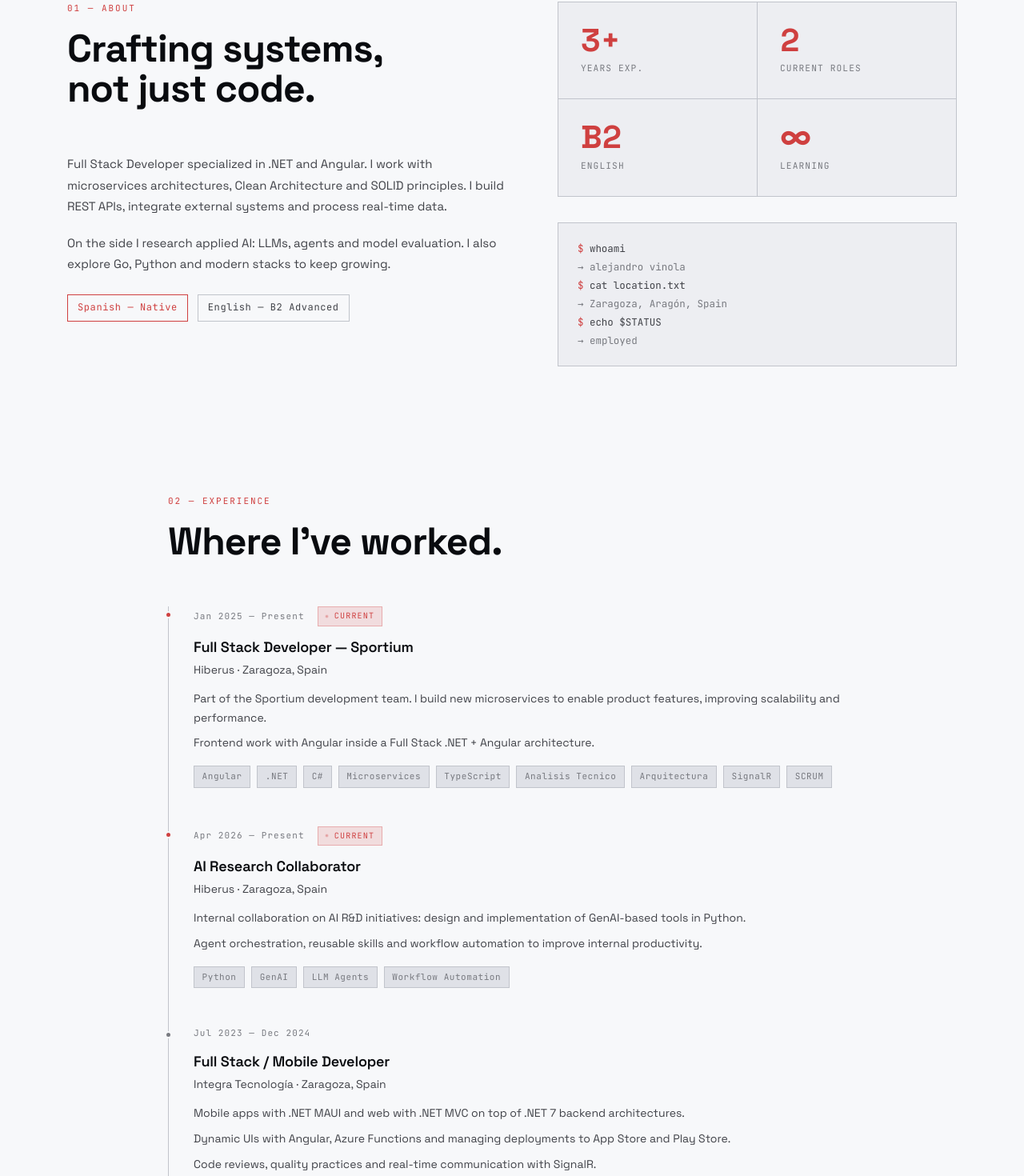
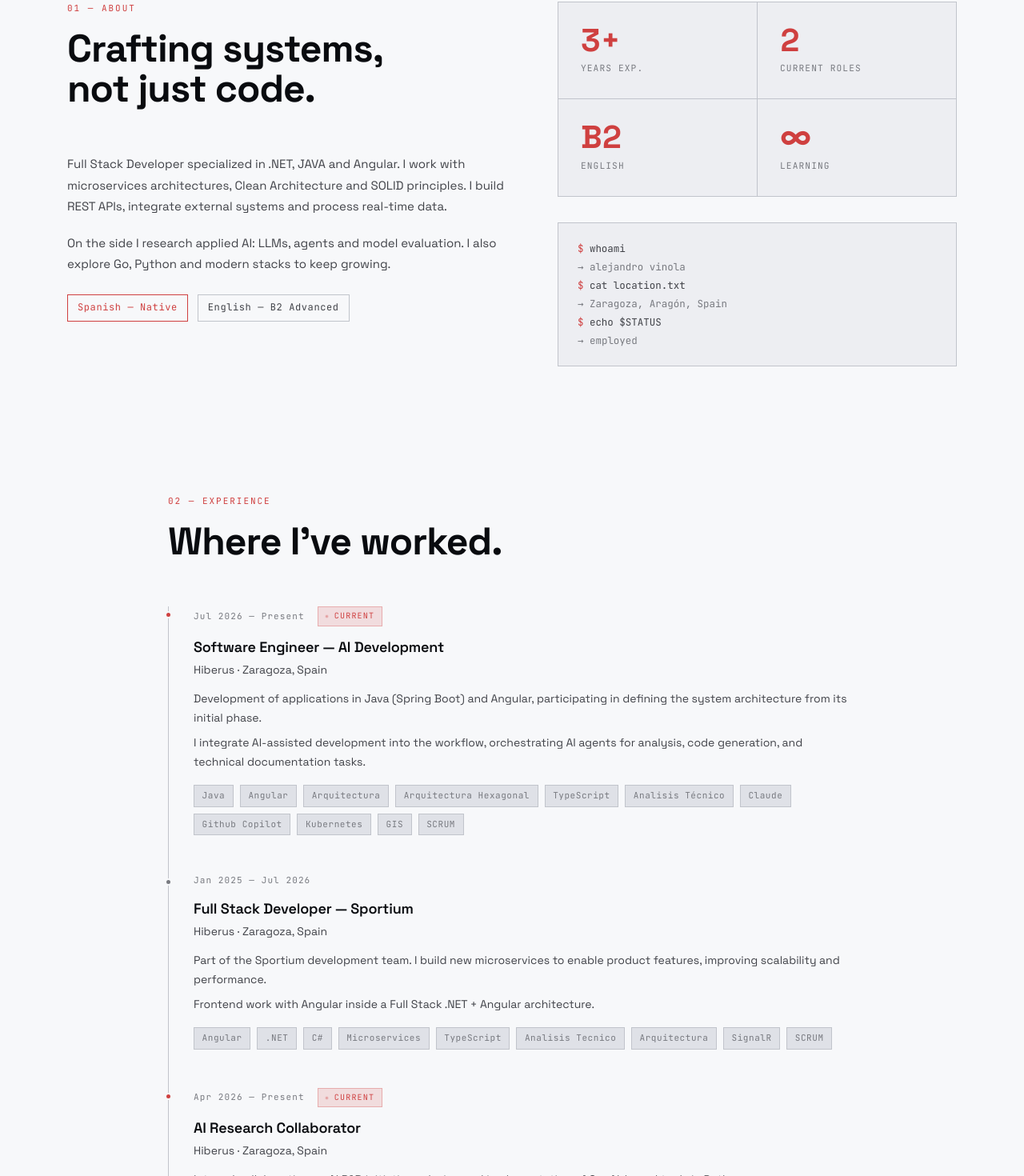
Before and after one commit to alexvinola/portfolio, an Angular app: page / in a window 1280 px wide. Shown: the part 878-2348 px from the top of the page at 80% size. Built offline with nearby package versions, Linux system fonts and the light colour scheme.

Commit message:
feat(experience): update experience

```diff
--- a/src/app/core/data/experience.data.ts
+++ b/src/app/core/data/experience.data.ts
@@ -1,6 +1,29 @@
 import { ExperienceItem } from '../models/experience.model';
 
 export const experience: ExperienceItem[] = [
+    {
+    company: {
+      es: 'Hiberus · Zaragoza, España',
+      en: 'Hiberus · Zaragoza, Spain',
+    },
+    role: 'Software Engineer — AI Development',
+    period: {
+      es: 'Jul 2026 — Actualidad',
+      en: 'Jul 2026 — Present',
+    },
+    current: true,
+    description: [
+      {
+        es: 'Desarrollo de aplicaciones en Java (Spring Boot) y Angular, participando en la definición de la arquitectura del sistema desde su fase inicial.',
+        en: 'Development of applications in Java (Spring Boot) and Angular, participating in defining the system architecture from its initial phase.',
+      },
+      {
+        es: 'Integro desarrollo asistido por IA en el flujo de trabajo, orquestando agentes de IA para tareas de análisis, generación de código y documentación técnica.',
+        en: 'I integrate AI-assisted development into the workflow, orchestrating AI agents for analysis, code generation, and technical documentation tasks.',
+      },
+    ],
+    technologies: ['Java', 'Angular', 'Arquitectura', 'Arquitectura Hexagonal', 'TypeScript', 'Analisis Técnico', 'Claude', 'Github Copilot', 'Kubernetes', 'GIS', 'SCRUM'],
+  },
   {
     company: {
       es: 'Hiberus · Zaragoza, España',
@@ -8,10 +31,10 @@ export const experience: ExperienceItem[] = [
     },
     role: 'Full Stack Developer — Sportium',
     period: {
-      es: 'Ene 2025 — Actualidad',
-      en: 'Jan 2025 — Present',
+      es: 'Ene 2025 — Jul 2026',
+      en: 'Jan 2025 — Jul 2026',
     },
-    current: true,
+    current: false,
     description: [
       {
         es: 'Parte del equipo de desarrollo de Sportium. Construyo nuevos microservicios para habilitar funcionalidades del producto, mejorando escalabilidad y rendimiento.',
--- a/src/app/core/data/i18n.data.ts
+++ b/src/app/core/data/i18n.data.ts
@@ -20,13 +20,13 @@ export const translations: Record<Lang, Dict> = {
     'hero.cta.contact': 'Contactar',
     'hero.cta.cv': 'CV',
     'hero.desc.html':
-      'Full Stack Developer especializado en <strong>.NET y Angular</strong>, microservicios y Clean Architecture. Construyo APIs, integro sistemas y exploro IA aplicada al desarrollo: LLMs, agentes y automatización.',
+      'Full Stack Developer especializado en <strong>.NET, JAVA y Angular</strong>, microservicios y Clean Architecture. Construyo APIs, integro sistemas y exploro IA aplicada al desarrollo: LLMs, agentes y automatización.',
 
     'about.label': '01 — About',
     'about.title.line1': 'Construyo sistemas,',
     'about.title.line2': 'no solo código.',
     'about.p1':
-      'Full Stack Developer especializado en .NET y Angular. Trabajo con multiples arquitecturas como microservicios, Clean Architecture y principios SOLID. Desarrollo APIs REST, integro sistemas externos y proceso datos en tiempo real.',
+      'Full Stack Developer especializado en .NET, JAVA y Angular. Trabajo con multiples arquitecturas como microservicios, Clean Architecture y principios SOLID. Desarrollo APIs REST, integro sistemas externos y proceso datos en tiempo real.',
     'about.p2':
       'En paralelo investigo IA aplicada al desarrollo: LLMs, agentes y evaluación de modelos. También exploro Go, Python y stacks modernos para no quedarme nunca quieto.',
     'about.lang.es': 'Español — Nativo',
@@ -79,13 +79,13 @@ export const translations: Record<Lang, Dict> = {
     'hero.cta.contact': 'Get in touch',
     'hero.cta.cv': 'CV',
     'hero.desc.html':
-      'Full Stack Developer specialized in <strong>.NET and Angular</strong>, microservices and Clean Architecture. I build APIs, integrate systems and explore AI applied to development: LLMs, agents and automation.',
+      'Full Stack Developer specialized in <strong>.NET, JAVA and Angular</strong>, microservices and Clean Architecture. I build APIs, integrate systems and explore AI applied to development: LLMs, agents and automation.',
 
     'about.label': '01 — About',
     'about.title.line1': 'Crafting systems,',
     'about.title.line2': 'not just code.',
     'about.p1':
-      'Full Stack Developer specialized in .NET and Angular. I work with microservices architectures, Clean Architecture and SOLID principles. I build REST APIs, integrate external systems and process real-time data.',
+      'Full Stack Developer specialized in .NET, JAVA and Angular. I work with microservices architectures, Clean Architecture and SOLID principles. I build REST APIs, integrate external systems and process real-time data.',
     'about.p2':
       'On the side I research applied AI: LLMs, agents and model evaluation. I also explore Go, Python and modern stacks to keep growing.',
     'about.lang.es': 'Spanish — Native',
--- a/src/app/core/data/personal.data.ts
+++ b/src/app/core/data/personal.data.ts
@@ -9,7 +9,7 @@ export const personal = {
   name: 'Alejandro Viñola',
   shortName: 'Alex Viñola',
   role: 'Full Stack Developer',
-  tagline: 'C# · TypeScript · Angular · .NET · IA',
+  tagline: 'Java · C# · TypeScript · Angular · Spring Boot · IA',
   location: {
     es: 'Zaragoza, Aragón, España',
     en: 'Zaragoza, Aragón, Spain',
@@ -33,6 +33,7 @@ export const personal = {
   ] as PersonalStat[],
   typedRoles: [
     'Full Stack Developer',
+    'Java Engineer',
     'Angular Specialist',
     '.NET Engineer',
     'AI Tinkerer',
--- a/src/app/core/data/skills.data.ts
+++ b/src/app/core/data/skills.data.ts
@@ -26,6 +26,7 @@ export const skills: SkillGroup[] = [
     items: [
       { name: '.NET', customIcon: '/logos/dotnet.svg', level: 'core' },
       { name: 'C#', customIcon: '/logos/csharp.svg', level: 'core' },
+      { name: 'JAVA', customIcon: '/logos/java.svg', level: 'core' },
       { name: 'Python', slug: 'python', color: '3776ab', level: 'advanced' },
       { name: 'Node.js', slug: 'nodedotjs', color: '5fa04e', level: 'familiar' },
       { name: 'GraphQL', slug: 'graphql', color: 'e10098', level: 'familiar' },
@@ -49,7 +50,7 @@ export const skills: SkillGroup[] = [
       { name: 'Azure', customIcon: '/logos/azure.svg', level: 'advanced' },
       { name: 'AWS', customIcon: '/logos/aws.svg', level: 'advanced' },
       { name: 'Docker', slug: 'docker', color: '2496ed', level: 'advanced' },
-      { name: 'Kubernetes', slug: 'kubernetes', color: '326ce5', level: 'familiar' },
+      { name: 'Kubernetes', slug: 'kubernetes', color: '326ce5', level: 'advanced' },
       { name: 'GitLab CI/CD', slug: 'gitlab', color: 'fc6d26', level: 'advanced' },
       { name: 'Terraform', slug: 'terraform', color: '7b42bc', level: 'familiar' },
       { name: 'Portainer', slug: 'portainer', color: '24a0a7', level: 'advanced' },
@@ -85,7 +86,7 @@ export const skills: SkillGroup[] = [
       { name: 'GitLab', slug: 'gitlab', color: 'fc6d26', level: 'core' },
       { name: 'VS Code', customIcon: '/logos/vscode.svg', level: 'core' },
       { name: 'Visual Studio', customIcon: '/logos/visualstudio.svg', level: 'core' },
-      { name: 'JetBrains', slug: 'jetbrains', color: 'ff318c', level: 'advanced' },
+      { name: 'JetBrains', slug: 'jetbrains', color: 'ff318c', level: 'core' },
       { name: 'Postman', slug: 'postman', color: 'ff6c37', level: 'advanced' },
       { name: 'Jira', slug: 'jira', color: '0052cc', level: 'advanced' },
     ],
```
Also changed, not shown: public/logos/java.svg (added).
